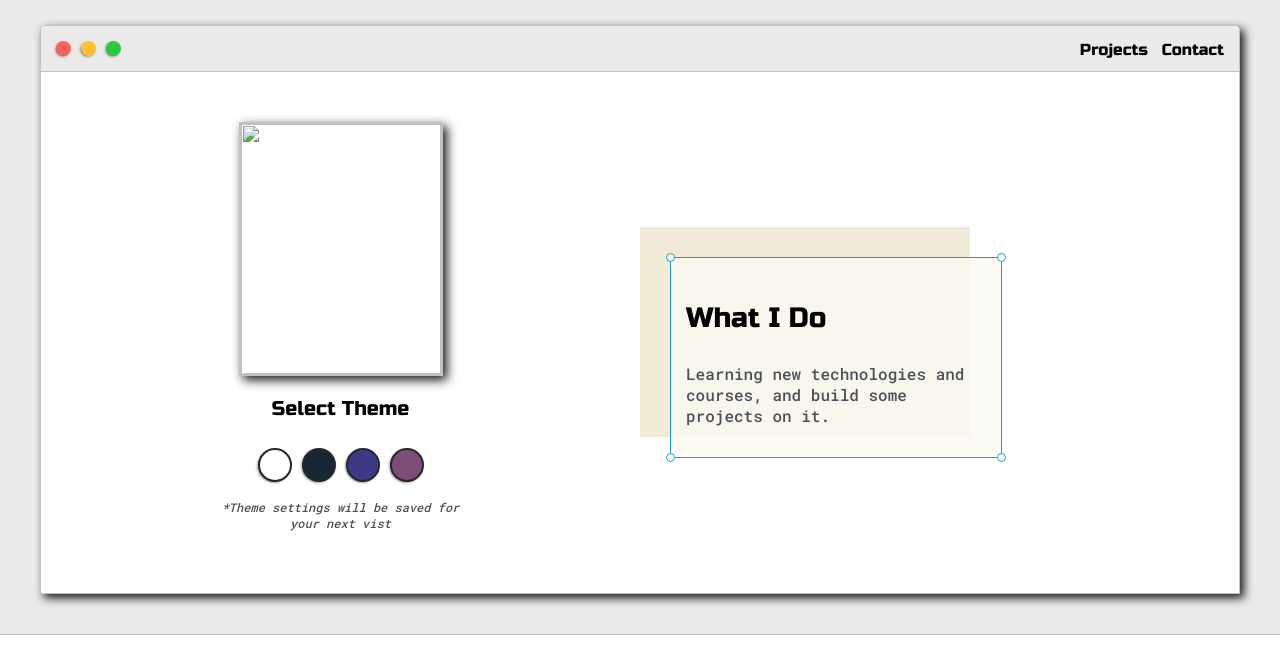
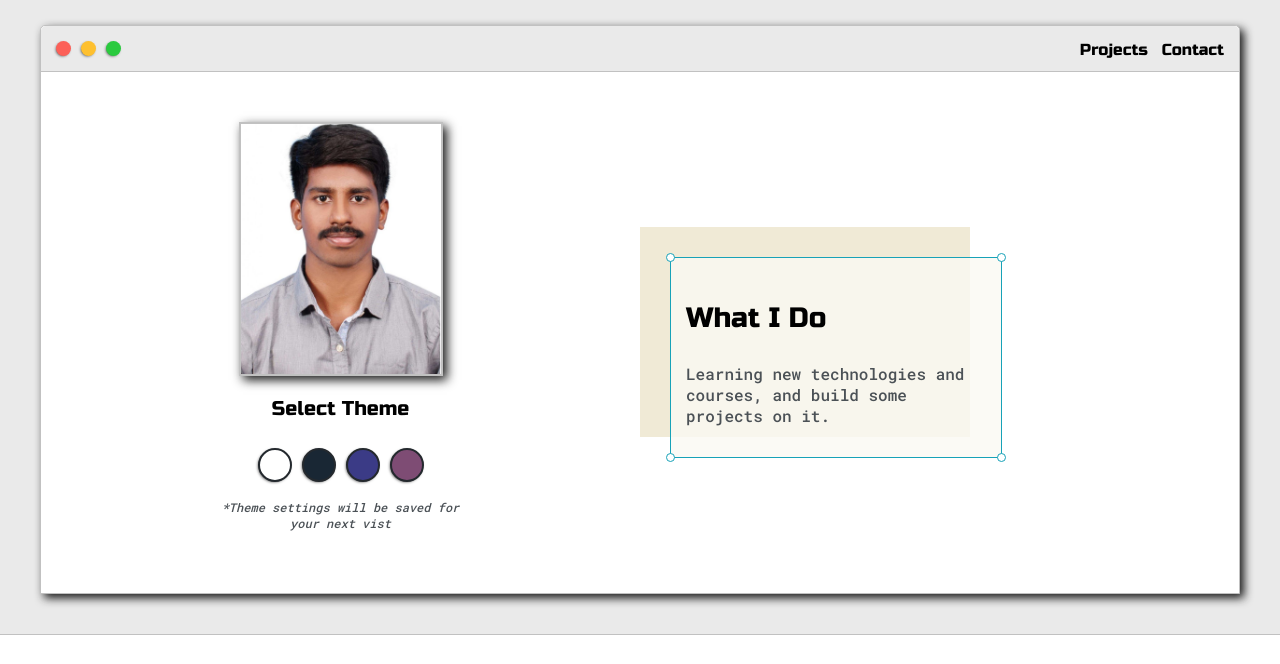
Before and after one commit to suryatejanukala/My-Portfolio, a plain HTML site: page index.html in a window 1280 px wide. Shown: the part 136-800 px from the top of the page. Drawn offline with Linux system fonts and the light colour scheme; files whose address does not match are found by name.

Commit message:
Update index.html

```diff
--- a/index.html
+++ b/index.html
@@ -45,7 +45,7 @@
 				</div>
 
 				<div class="left-column">
-					<img id="profile_pic" src="../Surya Portfolio/images/photo.jpg">
+					<img id="profile_pic" src="images/photo.jpg">
 					<h5 style="text-align: center;line-height: 0;">Select Theme</h5>
 
 					<div id="theme-options-wrapper">
```
